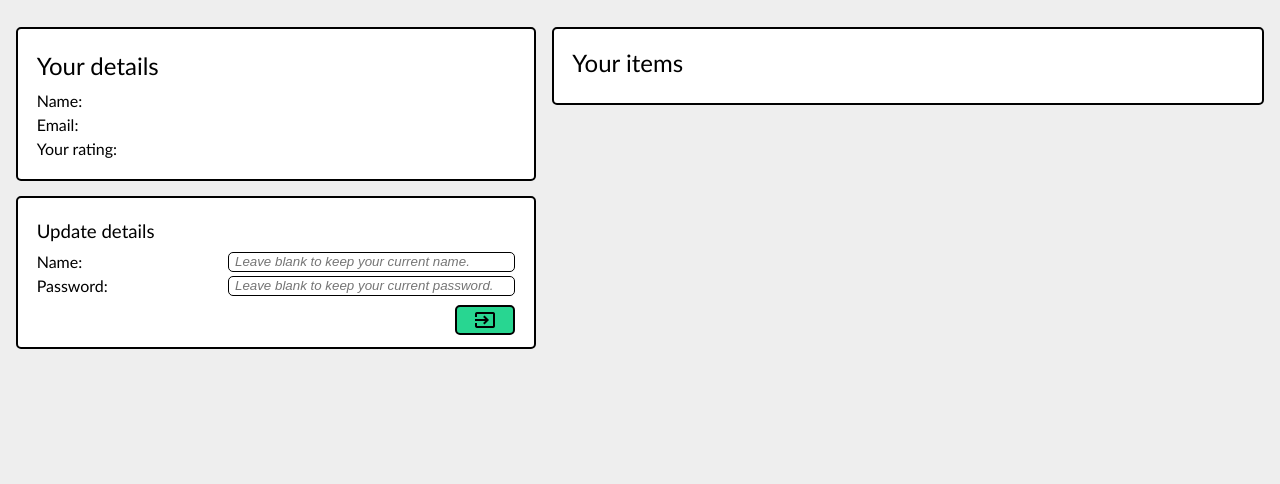
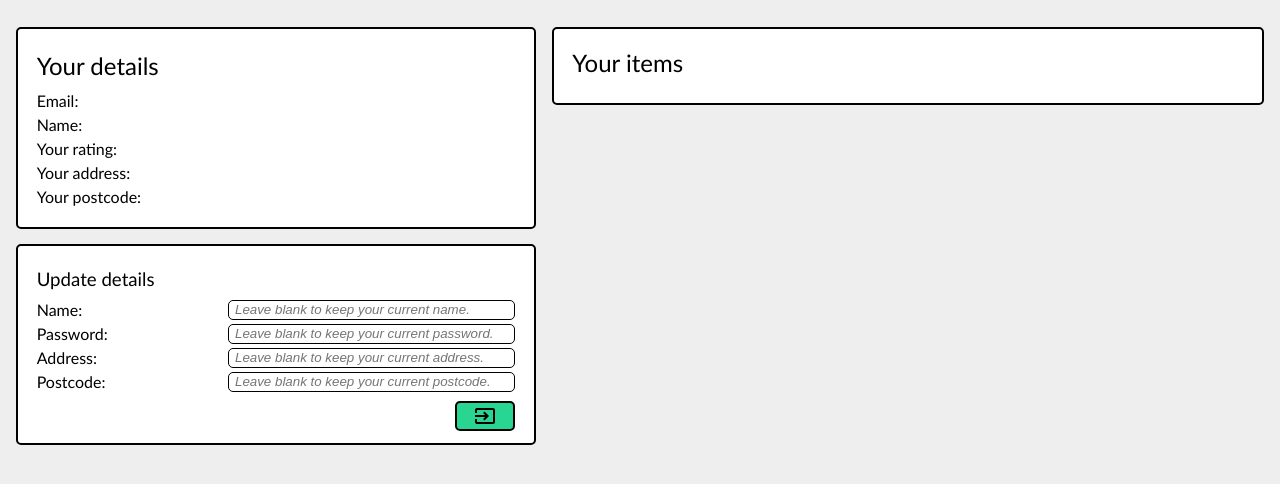
Before and after one commit to eikopf/lboro-team-project, a PHP site: page /iBay/user.html in a window 1280 px wide. Shown: the part 77-561 px from the top of the page. Run offline with PHP 8.4, Linux system fonts and the light colour scheme.

Commit message:
completed the "Update details" impl

```diff
--- a/iBay/user.html
+++ b/iBay/user.html
@@ -31,15 +31,38 @@
             .querySelector("#user-name")
             .textContent = data.name);
 
-    // define a callback to fill out the user's details
+    // callback to fill out the user's details
     const set_details = () =>
       user_data
         .then((data) => {
           $("#details-username").text(data.name);
           $("#details-email").text(data.email);
           $("#details-rating").text(`${data.rating}%`);
+          $("#details-address").text(data.address);
+          $("#details-postcode").text(data.postcode);
         });
 
+    const update_details = () =>
+      fetch("../php/update-details.php", {
+        method: "POST",
+        body: JSON.stringify({
+          name: $("#new-username").val(),
+          password: $("#new-password").val(),
+          address: $("#new-address").val(),
+          postcode: $("#new-postcode").val(),
+        }),
+      })
+        .then((res) => res.text())
+        .then(JSON.parse)
+        .then((body) => {
+          if (body.success) {
+            location.reload();
+          } else {
+            window.warn("Failed to update your information with the given details.");
+          }
+        });
+
+    // callback to render and display the user's items
     const insert_items = () =>
       user_data
         .then((data) => data.items)
@@ -68,9 +91,11 @@
         <div class="user-panel details">
           <ul class="user-list details">
             <li id="user-details-caption">Your details</li>
+            <li id="user-email-list-item">Email: <span id="details-email"></span></li>
             <li id="user-name-list-item">Name: <span id="details-username"></span></li>
-            <li id="user-email-list-item">Email: <span id="details-email"></span></li>
             <li id="user-rating-list-item">Your rating: <span id="details-rating"></span></li>
+            <li id="user-address-list-item">Your address: <span id="details-address"></span></li>
+            <li id="user-postcode-list-item">Your postcode: <span id="details-postcode"></span></li>
           </ul>
         </div>
         <div class="user-panel change-details">
@@ -84,9 +109,17 @@
               <input id="new-password" type="password" placeholder="Leave blank to keep your current password.">
               </input>
             </li>
+            <li id="change-details-address">Address:
+              <input id="new-address" type="text" placeholder="Leave blank to keep your current address.">
+              </input>
+            </li>
+            <li id="change-details-postcode">Postcode:
+              <input id="new-postcode" type="text" placeholder="Leave blank to keep your current postcode.">
+              </input>
+            </li>
           </ul>
           <div class="submit-new-details-button-container">
-            <button class="submit-new-details-button">
+            <button onclick="update_details()" class="submit-new-details-button">
               <span class="material-symbols-outlined submit-new-details">input</span>
             </button>
           </div>
--- a/php/user.php
+++ b/php/user.php
@@ -26,7 +26,9 @@
 }
 
 // extract the user's information
-$result = $db->query("SELECT name, email, rating FROM users WHERE id = $user_id")->fetch_assoc();
+$result = $db->query(
+  "SELECT name, email, rating, address, postcode FROM users WHERE id = $user_id"
+)->fetch_assoc();
 // include the user's items
 $result["items"] = $db->query("SELECT * FROM items WHERE owner = $user_id")->fetch_all(MYSQLI_ASSOC);
 
```
Also changed, not shown: php/update-details.php (added, +45 -0 lines).
